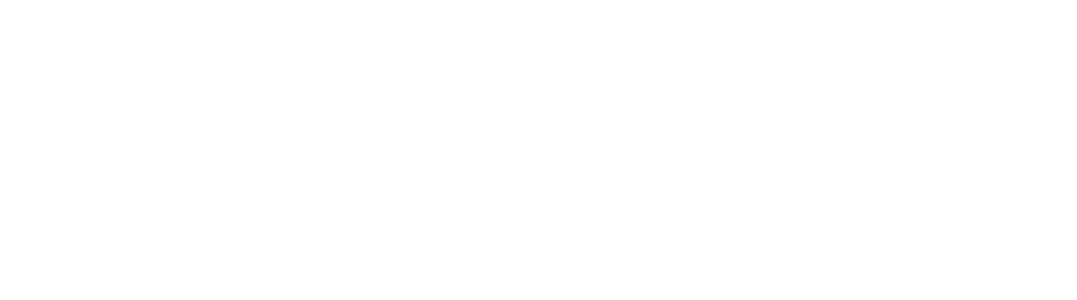
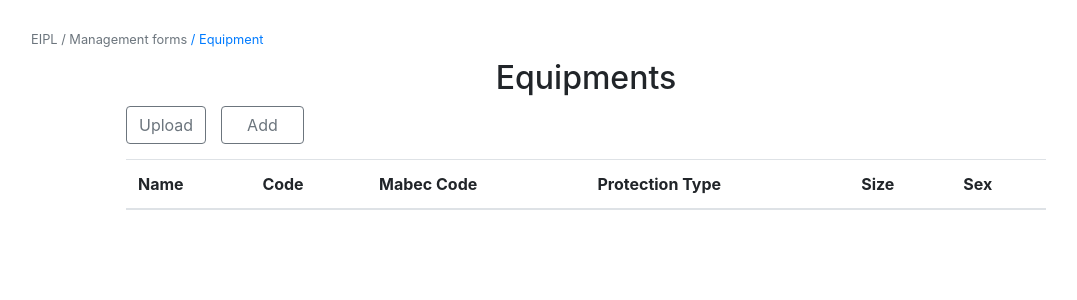
Before and after one commit to AlinaMaican/managio, an Angular app in the folder webapp/: page /equipment in a window 1280 px wide. Before the commit this address led to /. Shown: the top 300 px of the page, without its empty margins (54-1131 px from the left). Built offline with nearby package versions, Linux system fonts and the light colour scheme.

Commit message:
create the equipment page with the table and the upload and add buttons

```diff
--- a/webapp/src/app/app.module.ts
+++ b/webapp/src/app/app.module.ts
@@ -11,6 +11,7 @@
 import {EditComponent} from './users/edit/edit.component';
 import {FormsModule, ReactiveFormsModule} from "@angular/forms";
 import {AddUserComponent} from "./users/add-user/add-user.component";
+import { EquipmentsComponent } from './equipments/equipments.component';
 
 @NgModule({
   declarations: [
@@ -19,7 +20,8 @@
     DetailsComponent,
     FormComponent,
     EditComponent,
-    AddUserComponent
+    AddUserComponent,
+    EquipmentsComponent
   ],
   imports: [
     BrowserModule,
--- a/webapp/src/app/app.router.module.ts
+++ b/webapp/src/app/app.router.module.ts
@@ -3,11 +3,13 @@
 import {UserListComponent} from "./users/user-list.component";
 import {EditComponent} from "./users/edit/edit.component";
 import {AddUserComponent} from "./users/add-user/add-user.component";
+import {EquipmentsComponent} from "./equipments/equipments.component";
 
 const routes: Routes = [
   {path: '', component: UserListComponent, pathMatch: 'full'},
   {path: 'edit/:id', component: EditComponent},
-  {path: 'add-user', component: AddUserComponent}
+  {path: 'add-user', component: AddUserComponent},
+  {path: 'equipment', component:EquipmentsComponent}
   ];
 
 @NgModule({
--- /dev/null
+++ b/webapp/src/app/equipments/equipments.component.html
@@ -0,0 +1,36 @@
+<div class="container-fluid">
+  <div class="row" style="padding-top: 30px; padding-bottom: 10px" >
+    <small><span class="text-secondary">EIPL / Management forms</span><span class="text-primary"> / Equipment</span></small>
+  </div>
+  <div class="row">
+    <div class="col-sm-8 offset-sm-2 col-md-4 offset-md-4">
+      <h2 class="text-center">Equipments</h2>
+    </div>
+  </div>
+</div>
+<div class="row">
+<div class="col-sm-10 offset-sm-1">
+    <button type="button" class="btn btn-outline-secondary" style="margin-bottom: 15px; margin-right: 15px;">Upload</button>
+    <button type="button" class="btn btn-outline-secondary" style="margin-bottom: 15px; padding-left: 25px; padding-right: 25px;">Add</button>
+    <table class="table table-hover">
+      <thead>
+      <tr>
+        <th scope="col">Name</th>
+        <th scope="col">Code</th>
+        <th scope="col">Mabec Code</th>
+        <th scope="col">Protection Type</th>
+        <th scope="col">Size</th>
+        <th scope="col">Sex</th>
+      </tr>
+      </thead>
+      <tbody>
+      <tr>
+        <th scope="row"></th>
+        <td></td>
+        <td></td>
+        <td></td>
+      </tr>
+      </tbody>
+    </table>
+  </div>
+</div>
--- /dev/null
+++ b/webapp/src/app/equipments/equipments.component.ts
@@ -0,0 +1,14 @@
+import { Component, OnInit } from '@angular/core';
+
+@Component({
+  selector: 'app-equipments',
+  templateUrl: './equipments.component.html',
+  styleUrls: ['./equipments.component.css']
+})
+export class EquipmentsComponent implements OnInit {
+
+  constructor() { }
+
+  ngOnInit() {
+  }
+}
```
Also changed, not shown: webapp/src/app/equipments/equipments.component.css (added).
